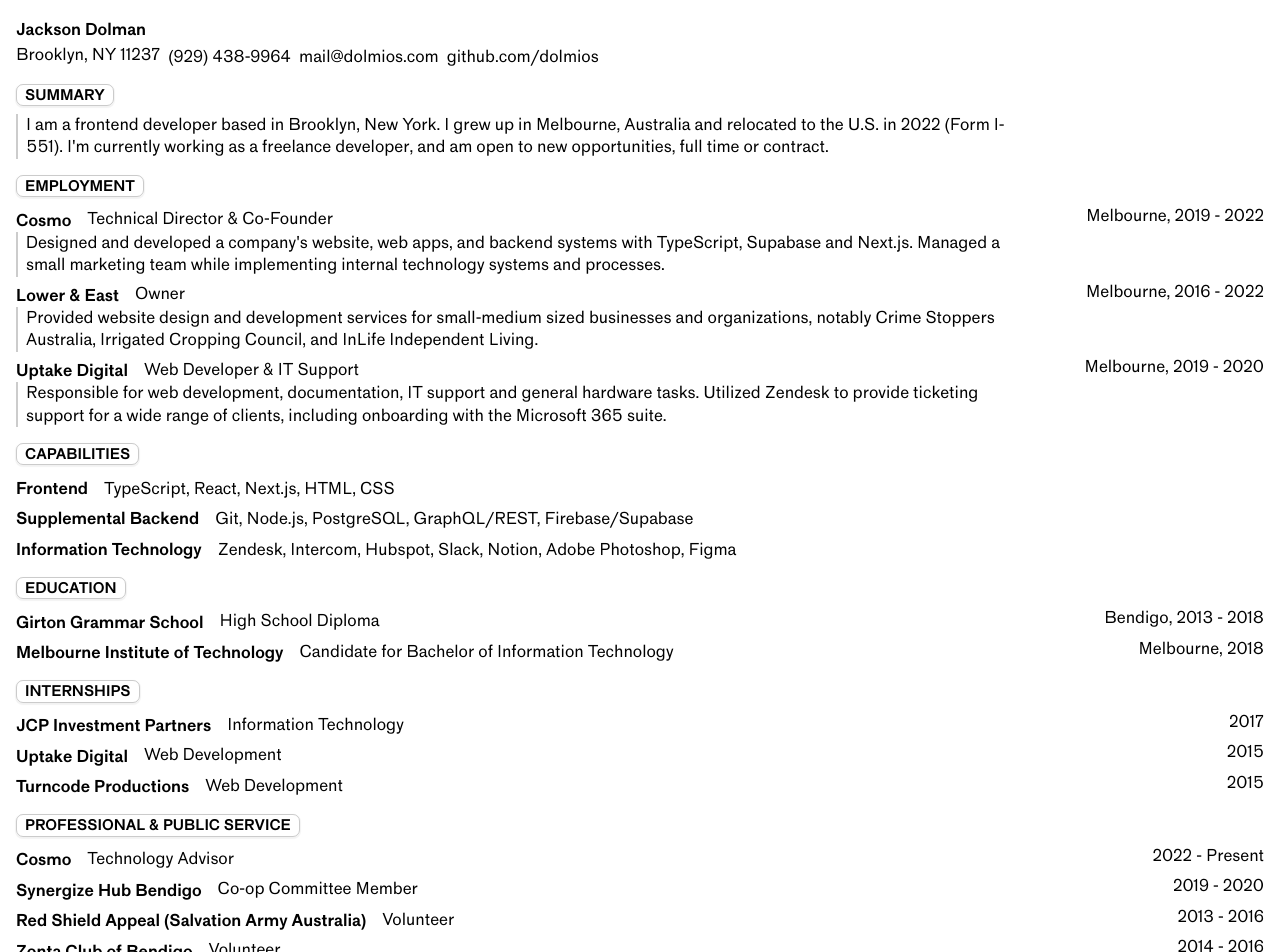
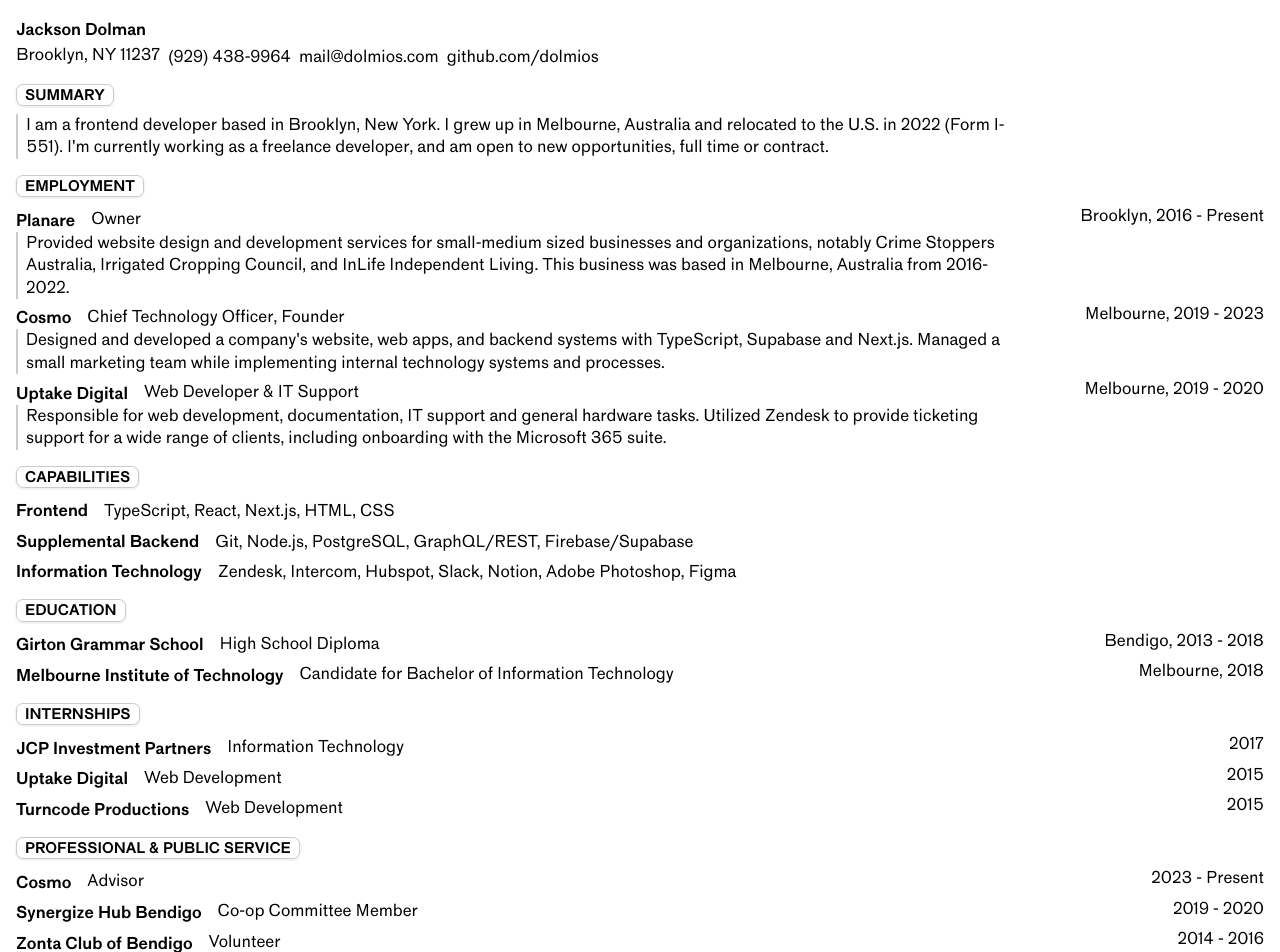
Before and after one commit to dolmios/dolmios.com, a Next.js app: page /resume in a window 1280 px wide. Shown: the top 952 px of the page. Built offline with nearby package versions, Linux system fonts and the light colour scheme.

Commit message:
refactor: resume updates

```diff
--- a/pages/resume.tsx
+++ b/pages/resume.tsx
@@ -32,18 +32,18 @@
 
     employment: [
       {
+        company: "Planare",
+        notes:
+          "Provided website design and development services for small-medium sized businesses and organizations, notably Crime Stoppers Australia, Irrigated Cropping Council, and InLife Independent Living. This business was based in Melbourne, Australia from 2016-2022.",
+        stamp: "Brooklyn, 2016 - Present",
+        title: "Owner",
+      },
+      {
         company: "Cosmo",
         notes:
           "Designed and developed a company's website, web apps, and backend systems with TypeScript, Supabase and Next.js. Managed a small marketing team while implementing internal technology systems and processes.",
-        stamp: "Melbourne, 2019 - 2022",
-        title: "Technical Director & Co-Founder",
-      },
-      {
-        company: "Lower & East",
-        notes:
-          "Provided website design and development services for small-medium sized businesses and organizations, notably Crime Stoppers Australia, Irrigated Cropping Council, and InLife Independent Living.",
-        stamp: "Melbourne, 2016 - 2022",
-        title: "Owner",
+        stamp: "Melbourne, 2019 - 2023",
+        title: "Chief Technology Officer, Founder",
       },
       {
         company: "Uptake Digital",
@@ -74,8 +74,8 @@
       {
         company: "Cosmo",
         notes: "Advising the board of directors on technology concerns.",
-        stamp: "2022 - Present",
-        title: "Technology Advisor",
+        stamp: "2023 - Present",
+        title: "Advisor",
       },
       {
         company: "Synergize Hub Bendigo",
@@ -85,17 +85,17 @@
         title: "Co-op Committee Member",
       },
       {
+        company: "Zonta Club of Bendigo",
+        notes:
+          "Prepared birthing kits for distribution overseas, for women without access to sound medical care.",
+        stamp: "2014 - 2016",
+        title: "Volunteer",
+      },
+      {
         company: "Red Shield Appeal (Salvation Army Australia)",
         notes:
           "Local outreach raising awareness, collecting donations and fielding questions regarding homeless services and social services.",
         stamp: "2013 - 2016",
-        title: "Volunteer",
-      },
-      {
-        company: "Zonta Club of Bendigo",
-        notes:
-          "Prepared birthing kits for distribution overseas, for women without access to sound medical care.",
-        stamp: "2014 - 2016",
         title: "Volunteer",
       },
     ],
```
Also changed, not shown: package.json (+6 -6 lines), 1 other file (tests, documents, lock files or other folders).
